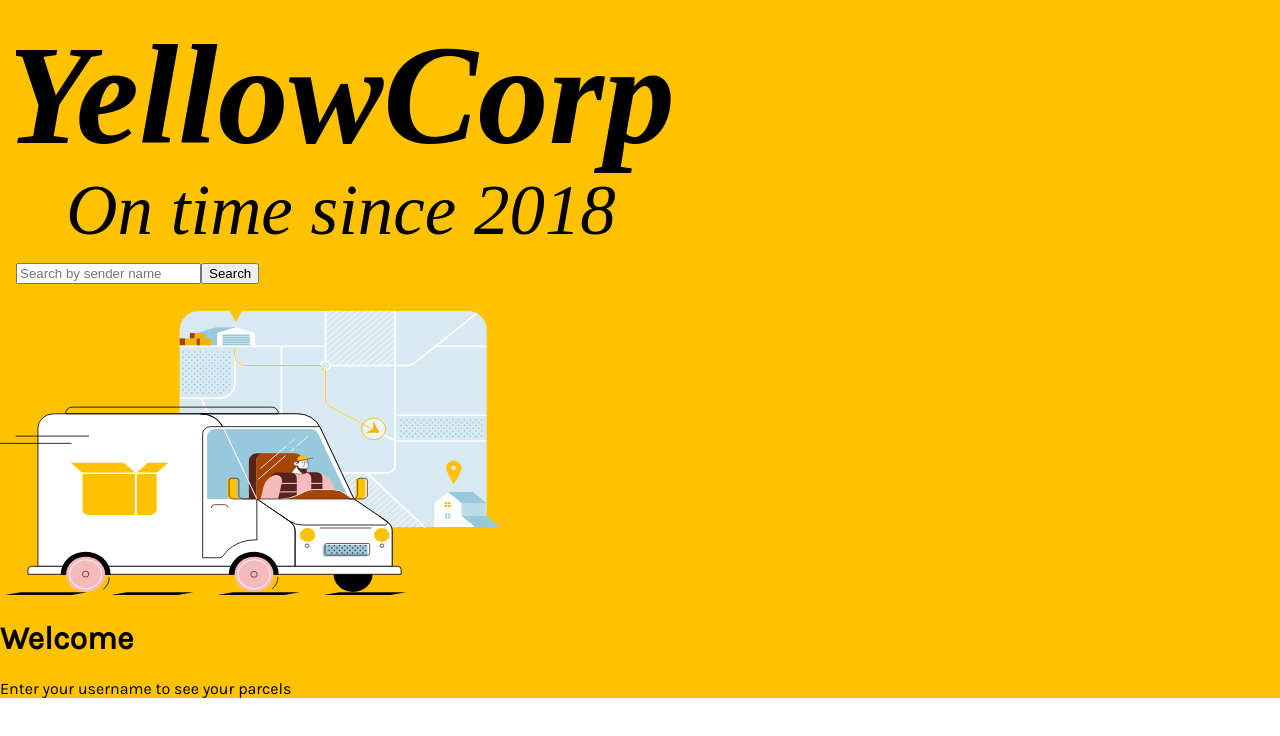
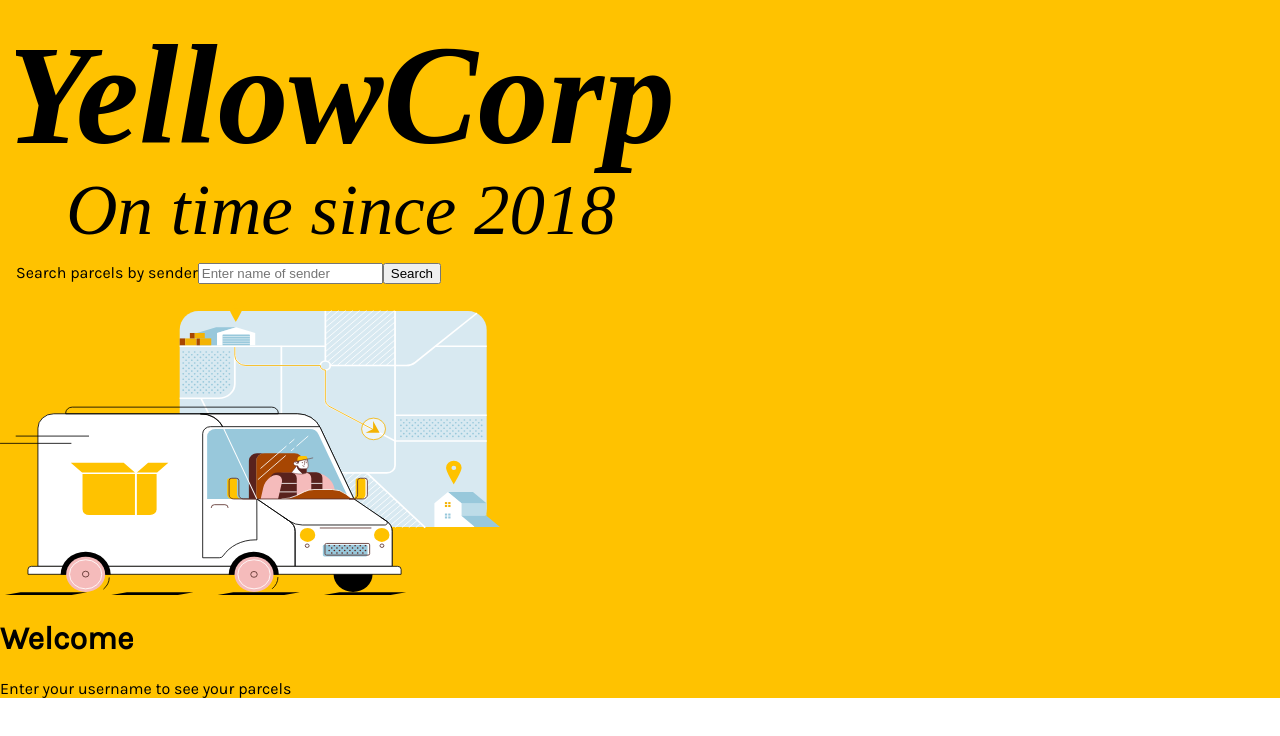
Before and after one commit to eeels22/package-tracker, a React (Create React App) app: page / in a window 1280 px wide. Shown: the top 736 px of the page. Built offline with nearby package versions, Linux system fonts and the light colour scheme.

Commit message:
Added label tag

```diff
--- a/src/components/SearchBar.jsx
+++ b/src/components/SearchBar.jsx
@@ -6,7 +6,7 @@ export default function SearchBar() {
   // Local state
   const [query, setQuery] = useState("");
 
-  // Property
+  // Constants
   const history = useHistory();
 
   // Methods
@@ -17,14 +17,18 @@ export default function SearchBar() {
   }
 
   return (
+    <div>
       <form onSubmit={search} className="SearchBar">
+        <label for="sender-search">Search parcels by sender</label>
         <input
           type="text"
-        placeholder="Search by sender name"
+          id="sender-search"
+          placeholder="Enter name of sender"
           value={query}
           onChange={(event) => setQuery(event.target.value)}
         />
         <input type="submit" value="Search" />
       </form>
+    </div>
   );
 }
```
Lines whose indentation alone changed are shown as unchanged.
